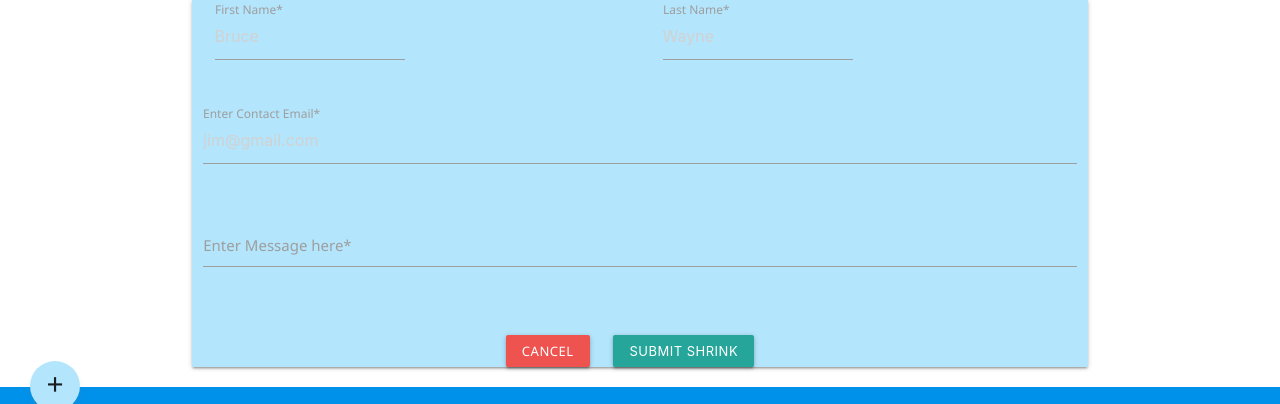
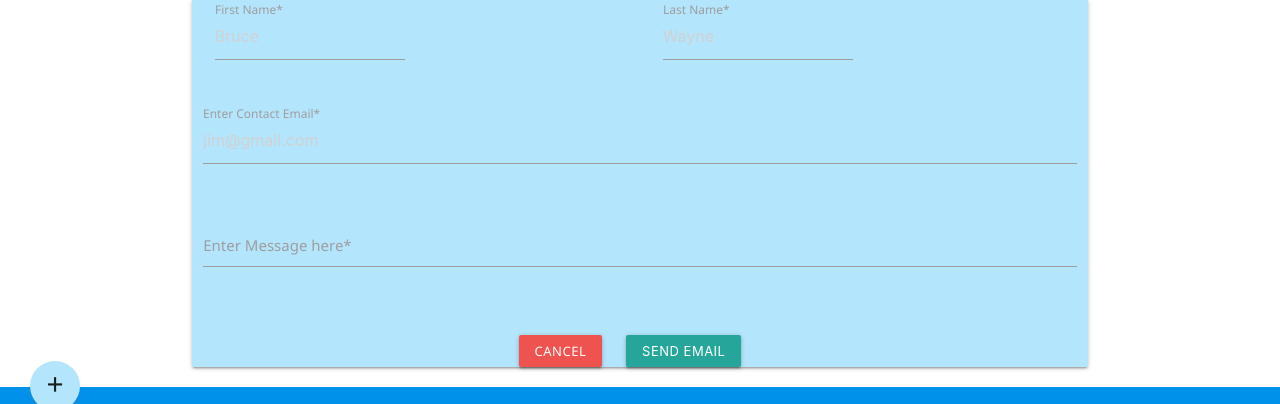
Before and after one commit to leeton1412/myshrink, a Flask app: page /contact in a window 1280 px wide. Shown: the part 339-743 px from the top of the page. Run offline with Flask 2, Linux system fonts and the light colour scheme; some libraries are stand-ins or nearby versions.

```diff
--- a/templates/contact.html
+++ b/templates/contact.html
@@ -47,7 +47,7 @@
                 <div class="col s12">
                     <a href="{{ url_for('get_shrink') }}" class="btn-small waves-effect waves-light red lighten-1">Cancel</a>
                     <button class="btn-small waves-effect waves-light center-align contact-button" type="submit">
-                        Submit Shrink
+                        Send Email
                     </button>
                 </div>
             </div>
```
Also changed, not shown: README.md.
